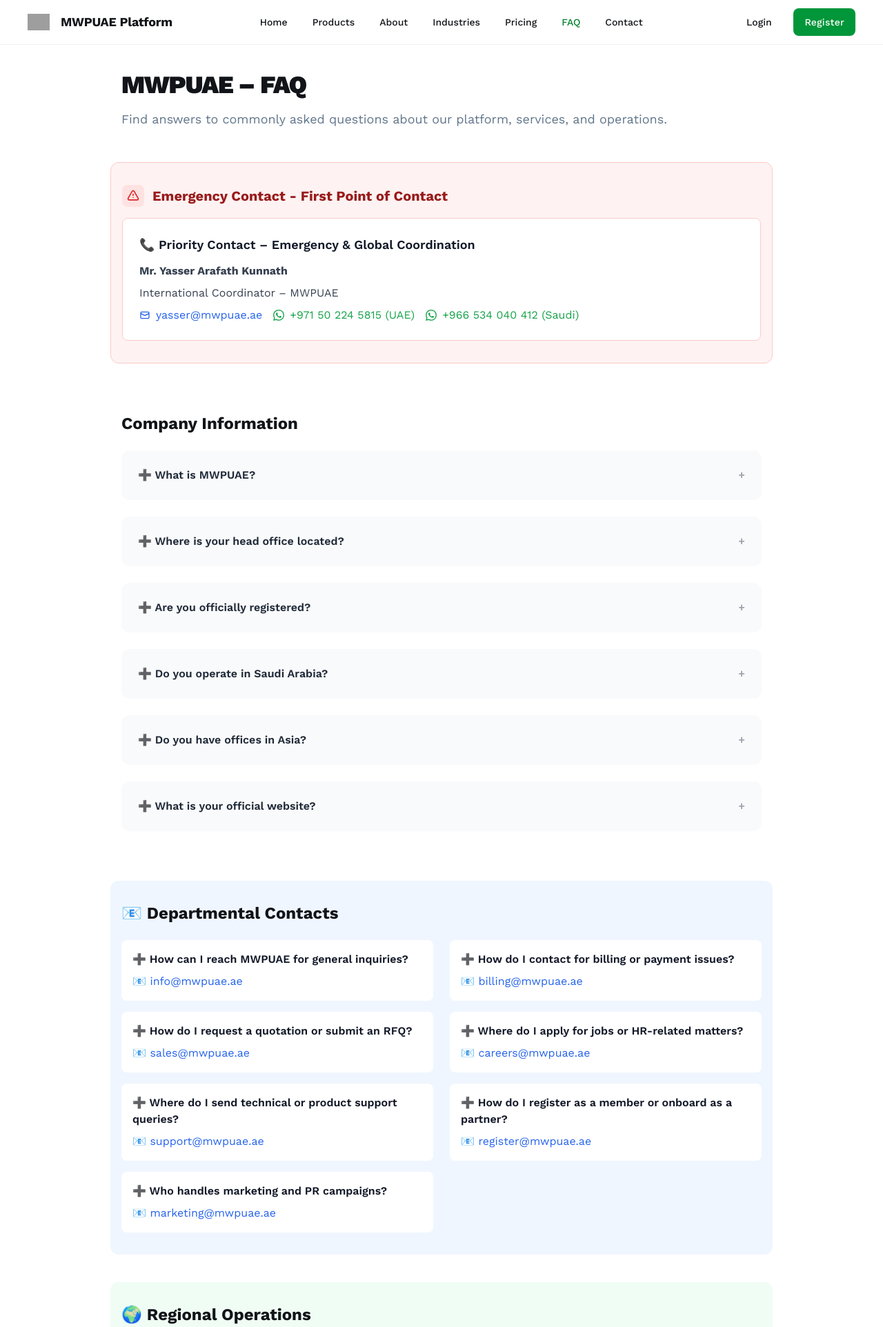
After one commit to suhaibpalli/m2w-platform, a Django app: page /faq/ in a window 1280 px wide. The commit adds this page. Shown: the top 1924 px of the page at 69% size. Run offline with Django 5.2, Linux system fonts and the light colour scheme; data that the repository does not hold is empty; some libraries are stand-ins or nearby versions; grey boxes are pictures that could not be loaded.

Commit message:
Added FAQs

```diff
--- a/core/urls.py
+++ b/core/urls.py
@@ -9,4 +9,5 @@ urlpatterns = [
     path('industries/', views.IndustriesView.as_view(), name='industries'),
     path('pricing/', views.PricingView.as_view(), name='pricing'),
     path('contact/', views.ContactView.as_view(), name='contact'),
+    path('faq/', views.faq, name='faq'),
 ]
--- a/core/views.py
+++ b/core/views.py
@@ -104,3 +104,9 @@ class ContactView(TemplateView):
             context = self.get_context_data(**kwargs)
             context['form'] = form
             return self.render_to_response(context)
+
+def faq(request):
+    """FAQ page view"""
+    return render(request, 'core/faq.html', {
+        'page_title': 'Frequently Asked Questions'
+    })
--- a/templates/accounts/register.html
+++ b/templates/accounts/register.html
@@ -29,7 +29,7 @@
         <!-- Header -->
         <div class="text-center mb-8">
             <h1 class="text-3xl font-bold text-gray-900 mb-2">Join MWPUAE Platform</h1>
-            <p class="text-gray-600">Unified access for all companies - $30/month flat rate</p>
+            <p class="text-gray-600">Unified access for all companies - $29 flat rate</p>
             <div class="mt-4 inline-flex items-center px-4 py-2 bg-green-50 border border-green-200 rounded-lg">
                 <span class="text-green-800 text-sm font-medium">✓ One platform for manufacturers, traders, buyers, sellers, and distributors</span>
             </div>
@@ -207,8 +207,8 @@
                                 <p class="text-blue-700 text-sm">Full platform access - place orders, list products, access all categories</p>
                             </div>
                             <div class="text-right">
-                                <div class="text-3xl font-bold text-blue-900">$30</div>
-                                <div class="text-blue-700 text-sm">per month</div>
+                                <div class="text-3xl font-bold text-blue-900">$29</div>
+                                <div class="text-blue-700 text-sm">per year</div>
                             </div>
                         </div>
                     </div>
--- a/templates/base.html
+++ b/templates/base.html
@@ -129,6 +129,7 @@
                 <a class="text-[#111418] text-sm font-medium leading-normal hover:text-primary-600 transition-colors {% if request.resolver_match.url_name == 'about' %}text-primary-600{% endif %}" href="{% url 'core:about' %}">About</a>
                 <a class="text-[#111418] text-sm font-medium leading-normal hover:text-primary-600 transition-colors {% if request.resolver_match.url_name == 'industries' %}text-primary-600{% endif %}" href="{% url 'core:industries' %}">Industries</a>
                 <a class="text-[#111418] text-sm font-medium leading-normal hover:text-primary-600 transition-colors {% if request.resolver_match.url_name == 'pricing' %}text-primary-600{% endif %}" href="{% url 'core:pricing' %}">Pricing</a>
+                <a class="text-[#111418] text-sm font-medium leading-normal hover:text-primary-600 transition-colors {% if request.resolver_match.url_name == 'faq' %}text-primary-600{% endif %}" href="{% url 'core:faq' %}">FAQ</a>
                 <a class="text-[#111418] text-sm font-medium leading-normal hover:text-primary-600 transition-colors {% if request.resolver_match.url_name == 'contact' %}text-primary-600{% endif %}" href="{% url 'core:contact' %}">Contact</a>
             </div>
         </div>
@@ -217,6 +218,7 @@
             <a href="{% url 'core:about' %}" class="block px-3 py-2 text-[#111418] hover:text-primary-600 rounded-lg">About</a>
             <a href="{% url 'core:industries' %}" class="block px-3 py-2 text-[#111418] hover:text-primary-600 rounded-lg">Industries</a>
             <a href="{% url 'core:pricing' %}" class="block px-3 py-2 text-[#111418] hover:text-primary-600 rounded-lg">Pricing</a>
+            <a href="{% url 'core:faq' %}" class="block px-3 py-2 text-[#111418] hover:text-primary-600 rounded-lg">FAQ</a>
             <a href="{% url 'core:contact' %}" class="block px-3 py-2 text-[#111418] hover:text-primary-600 rounded-lg">Contact</a>
         </div>
     </div>
@@ -291,6 +293,7 @@
                         <li><a href="{% url 'core:about' %}" class="text-[#60758a] hover:text-[#111418] transition-colors text-sm">About Us</a></li>
                         <li><a href="{% url 'core:industries' %}" class="text-[#60758a] hover:text-[#111418] transition-colors text-sm">Industries</a></li>
                         <li><a href="{% url 'core:pricing' %}" class="text-[#60758a] hover:text-[#111418] transition-colors text-sm">Pricing</a></li>
+                        <li><a href="{% url 'core:faq' %}" class="text-[#60758a] hover:text-[#111418] transition-colors text-sm">FAQ</a></li>
                     </ul>
                 </div>
 
--- a/templates/core/contact.html
+++ b/templates/core/contact.html
@@ -69,9 +69,7 @@
                                 Business Hours
                             </h3>
                             <div class="space-y-1 text-gray-600">
-                                <p>Monday - Friday: 9 AM - 6 PM</p>
-                                <p>Saturday: 10 AM - 4 PM</p>
-                                <p>Sunday: Closed</p>
+                                <p>We are available 24/7. You can contact us anytime!</p>
                             </div>
                         </div>
 
--- /dev/null
+++ b/templates/core/faq.html
@@ -0,0 +1,228 @@
+{% extends 'base.html' %}
+
+{% block title %}Frequently Asked Questions - MWPUAE Platform{% endblock %}
+
+{% block content %}
+<div class="relative flex size-full min-h-screen flex-col bg-white">
+    <div class="layout-container flex h-full grow flex-col">
+        <div class="px-4 lg:px-10 flex flex-1 justify-center py-5">
+            <div class="layout-content-container flex flex-col max-w-[960px] flex-1">
+
+                <!-- Header -->
+                <div class="flex flex-wrap justify-between gap-3 p-4 mb-8">
+                    <div class="flex min-w-72 flex-col gap-3">
+                        <h1 class="text-[#111418] text-4xl font-black leading-tight tracking-[-0.033em]">MWPUAE – FAQ</h1>
+                        <p class="text-[#60758a] text-lg font-normal leading-relaxed">
+                            Find answers to commonly asked questions about our platform, services, and operations.
+                        </p>
+                    </div>
+                </div>
+
+                <!-- Emergency Contact Section -->
+                <div class="px-4 py-8 bg-red-50 rounded-xl mb-10 border border-red-200">
+                    <div class="flex items-center gap-3 mb-4">
+                        <div class="w-8 h-8 bg-red-100 rounded-lg flex items-center justify-center">
+                            <svg class="w-5 h-5 text-red-600" fill="none" stroke="currentColor" viewBox="0 0 24 24">
+                                <path stroke-linecap="round" stroke-linejoin="round" stroke-width="2" d="M12 9v2m0 4h.01m-6.938 4h13.856c1.54 0 2.502-1.667 1.732-3L13.732 4c-.77-1.333-2.694-1.333-3.464 0L3.34 16c-.77 1.333.192 3 1.732 3z"/>
+                            </svg>
+                        </div>
+                        <h2 class="text-xl font-bold text-red-800">Emergency Contact - First Point of Contact</h2>
+                    </div>
+                    <div class="bg-white p-6 rounded-lg border border-red-200">
+                        <h3 class="text-lg font-semibold text-gray-900 mb-3">📞 Priority Contact – Emergency & Global Coordination</h3>
+                        <div class="space-y-2">
+                            <p class="text-gray-700"><strong>Mr. Yasser Arafath Kunnath</strong></p>
+                            <p class="text-gray-700">International Coordinator – MWPUAE</p>
+                            <div class="flex flex-wrap gap-4 mt-3">
+                                <a href="mailto:yasser@mwpuae.ae" class="inline-flex items-center text-blue-600 hover:text-blue-800">
+                                    <svg class="w-4 h-4 mr-2" fill="none" stroke="currentColor" viewBox="0 0 24 24">
+                                        <path stroke-linecap="round" stroke-linejoin="round" stroke-width="2" d="M3 8l7.89 4.26a2 2 0 002.22 0L21 8M5 19h14a2 2 0 002-2V7a2 2 0 00-2-2H5a2 2 0 00-2 2v10a2 2 0 002 2z"/>
+                                    </svg>
+                                    yasser@mwpuae.ae
+                                </a>
+                                <a href="https://wa.me/971502245815" class="inline-flex items-center text-green-600 hover:text-green-800">
+                                    <svg class="w-4 h-4 mr-2" fill="currentColor" viewBox="0 0 24 24">
+                                        <path d="M17.472 14.382c-.297-.149-1.758-.867-2.03-.967-.273-.099-.471-.148-.67.15-.197.297-.767.966-.94 1.164-.173.199-.347.223-.644.075-.297-.15-1.255-.463-2.39-1.475-.883-.788-1.48-1.761-1.653-2.059-.173-.297-.018-.458.13-.606.134-.133.298-.347.446-.52.149-.174.198-.298.298-.497.099-.198.05-.371-.025-.52-.075-.149-.669-1.612-.916-2.207-.242-.579-.487-.5-.669-.51-.173-.008-.371-.01-.57-.01-.198 0-.52.074-.792.372-.272.297-1.04 1.016-1.04 2.479 0 1.462 1.065 2.875 1.213 3.074.149.198 2.096 3.2 5.077 4.487.709.306 1.262.489 1.694.625.712.227 1.36.195 1.871.118.571-.085 1.758-.719 2.006-1.413.248-.694.248-1.289.173-1.413-.074-.124-.272-.198-.57-.347m-5.421 7.403h-.004a9.87 9.87 0 01-5.031-1.378l-.361-.214-3.741.982.998-3.648-.235-.374a9.86 9.86 0 01-1.51-5.26c.001-5.45 4.436-9.884 9.888-9.884 2.64 0 5.122 1.03 6.988 2.898a9.825 9.825 0 012.893 6.994c-.003 5.45-4.437 9.884-9.885 9.884m8.413-18.297A11.815 11.815 0 0012.05 0C5.495 0 .16 5.335.157 11.892c0 2.096.547 4.142 1.588 5.945L.057 24l6.305-1.654a11.882 11.882 0 005.683 1.448h.005c6.554 0 11.89-5.335 11.893-11.893A11.821 11.821 0 0020.885 3.700"/>
+                                    </svg>
+                                    +971 50 224 5815 (UAE)
+                                </a>
+                                <a href="https://wa.me/966534040412" class="inline-flex items-center text-green-600 hover:text-green-800">
+                                    <svg class="w-4 h-4 mr-2" fill="currentColor" viewBox="0 0 24 24">
+                                        <path d="M17.472 14.382c-.297-.149-1.758-.867-2.03-.967-.273-.099-.471-.148-.67.15-.197.297-.767.966-.94 1.164-.173.199-.347.223-.644.075-.297-.15-1.255-.463-2.39-1.475-.883-.788-1.48-1.761-1.653-2.059-.173-.297-.018-.458.13-.606.134-.133.298-.347.446-.52.149-.174.198-.298.298-.497.099-.198.05-.371-.025-.52-.075-.149-.669-1.612-.916-2.207-.242-.579-.487-.5-.669-.51-.173-.008-.371-.01-.57-.01-.198 0-.52.074-.792.372-.272.297-1.04 1.016-1.04 2.479 0 1.462 1.065 2.875 1.213 3.074.149.198 2.096 3.2 5.077 4.487.709.306 1.262.489 1.694.625.712.227 1.36.195 1.871.118.571-.085 1.758-.719 2.006-1.413.248-.694.248-1.289.173-1.413-.074-.124-.272-.198-.57-.347m-5.421 7.403h-.004a9.87 9.87 0 01-5.031-1.378l-.361-.214-3.741.982.998-3.648-.235-.374a9.86 9.86 0 01-1.51-5.26c.001-5.45 4.436-9.884 9.888-9.884 2.64 0 5.122 1.03 6.988 2.898a9.825 9.825 0 012.893 6.994c-.003 5.45-4.437 9.884-9.885 9.884m8.413-18.297A11.815 11.815 0 0012.05 0C5.495 0 .16 5.335.157 11.892c0 2.096.547 4.142 1.588 5.945L.057 24l6.305-1.654a11.882 11.882 0 005.683 1.448h.005c6.554 0 11.89-5.335 11.893-11.893A11.821 11.821 0 0020.885 3.700"/>
+                                    </svg>
+                                    +966 534 040 412 (Saudi)
+                                </a>
+                            </div>
+                        </div>
+                    </div>
+                </div>
+
+                <!-- Company Information FAQ -->
+                <div class="px-4 py-8 mb-10">
+                    <h2 class="text-[#111418] text-2xl font-bold leading-tight mb-6">Company Information</h2>
+                    <div class="space-y-6">
+
+                        <!-- FAQ Item -->
+                        <details class="bg-gray-50 rounded-xl p-6 group">
+                            <summary class="font-semibold cursor-pointer flex justify-between items-center text-gray-800">
+                                ➕ What is MWPUAE?
+                                <span class="text-gray-400 group-open:rotate-45 transition-transform">+</span>
+                            </summary>
+                            <div class="mt-4 text-gray-600 leading-relaxed">
+                                MWPUAE stands for Metal Wood Plastic Technology FZC LLC, a UAE-based B2B platform for global sourcing, industrial trade, and supply chain solutions.
+                            </div>
+                        </details>
+
+                        <details class="bg-gray-50 rounded-xl p-6 group">
+                            <summary class="font-semibold cursor-pointer flex justify-between items-center text-gray-800">
+                                ➕ Where is your head office located?
+                                <span class="text-gray-400 group-open:rotate-45 transition-transform">+</span>
+                            </summary>
+                            <div class="mt-4 text-gray-600 leading-relaxed">
+                                <strong>Ajman, United Arab Emirates</strong><br>
+                                Office No. CWS-1V-176693, 26th Floor, Sheikh Khalifa Street, Rashideya 3, P.O. Box 4848
+                            </div>
+                        </details>
+
+                        <details class="bg-gray-50 rounded-xl p-6 group">
+                            <summary class="font-semibold cursor-pointer flex justify-between items-center text-gray-800">
+                                ➕ Are you officially registered?
+                                <span class="text-gray-400 group-open:rotate-45 transition-transform">+</span>
+                            </summary>
+                            <div class="mt-4 text-gray-600 leading-relaxed">
+                                <strong>Yes.</strong><br>
+                                Licence No.: 26228162188<br>
+                                VAT No.: 105015084400001
+                            </div>
+                        </details>
+
+                        <details class="bg-gray-50 rounded-xl p-6 group">
+                            <summary class="font-semibold cursor-pointer flex justify-between items-center text-gray-800">
+                                ➕ Do you operate in Saudi Arabia?
+                                <span class="text-gray-400 group-open:rotate-45 transition-transform">+</span>
+                            </summary>
+                            <div class="mt-4 text-gray-600 leading-relaxed">
+                                <strong>Yes.</strong> Our Saudi partner office, SLASA AL-INTAG, is based in Dammam.<br>
+                                CR No.: 2050213693<br>
+                                VAT No.: 311989274700003
+                            </div>
+                        </details>
+
+                        <details class="bg-gray-50 rounded-xl p-6 group">
+                            <summary class="font-semibold cursor-pointer flex justify-between items-center text-gray-800">
+                                ➕ Do you have offices in Asia?
+                                <span class="text-gray-400 group-open:rotate-45 transition-transform">+</span>
+                            </summary>
+                            <div class="mt-4 text-gray-600 leading-relaxed">
+                                <strong>Yes.</strong><br>
+                                • Hong Kong Office – Tuen Mun NT<br>
+                                • Mainland China Office – Yuyao, Ningbo
+                            </div>
+                        </details>
+
+                        <details class="bg-gray-50 rounded-xl p-6 group">
+                            <summary class="font-semibold cursor-pointer flex justify-between items-center text-gray-800">
+                                ➕ What is your official website?
+                                <span class="text-gray-400 group-open:rotate-45 transition-transform">+</span>
+                            </summary>
+                            <div class="mt-4 text-gray-600 leading-relaxed">
+                                Visit: <a href="https://www.mwpuae.ae" class="text-blue-600 hover:underline">www.mwpuae.ae</a>
+                            </div>
+                        </details>
+
+                    </div>
+                </div>
+
+                <!-- Contact Information -->
+                <div class="px-4 py-8 bg-blue-50 rounded-xl mb-10">
+                    <h2 class="text-[#111418] text-2xl font-bold leading-tight mb-6">📧 Departmental Contacts</h2>
+                    <div class="grid grid-cols-1 md:grid-cols-2 gap-6">
+
+                        <div class="space-y-4">
+                            <div class="bg-white p-4 rounded-lg">
+                                <h3 class="font-semibold text-gray-900 mb-2">➕ How can I reach MWPUAE for general inquiries?</h3>
+                                <a href="mailto:info@mwpuae.ae" class="text-blue-600 hover:underline">📧 info@mwpuae.ae</a>
+                            </div>
+
+                            <div class="bg-white p-4 rounded-lg">
+                                <h3 class="font-semibold text-gray-900 mb-2">➕ How do I request a quotation or submit an RFQ?</h3>
+                                <a href="mailto:sales@mwpuae.ae" class="text-blue-600 hover:underline">📧 sales@mwpuae.ae</a>
+                            </div>
+
+                            <div class="bg-white p-4 rounded-lg">
+                                <h3 class="font-semibold text-gray-900 mb-2">➕ Where do I send technical or product support queries?</h3>
+                                <a href="mailto:support@mwpuae.ae" class="text-blue-600 hover:underline">📧 support@mwpuae.ae</a>
+                            </div>
+
+                            <div class="bg-white p-4 rounded-lg">
+                                <h3 class="font-semibold text-gray-900 mb-2">➕ Who handles marketing and PR campaigns?</h3>
+                                <a href="mailto:marketing@mwpuae.ae" class="text-blue-600 hover:underline">📧 marketing@mwpuae.ae</a>
+                            </div>
+                        </div>
+
+                        <div class="space-y-4">
+                            <div class="bg-white p-4 rounded-lg">
+                                <h3 class="font-semibold text-gray-900 mb-2">➕ How do I contact for billing or payment issues?</h3>
+                                <a href="mailto:billing@mwpuae.ae" class="text-blue-600 hover:underline">📧 billing@mwpuae.ae</a>
+                            </div>
+
+                            <div class="bg-white p-4 rounded-lg">
+                                <h3 class="font-semibold text-gray-900 mb-2">➕ Where do I apply for jobs or HR-related matters?</h3>
+                                <a href="mailto:careers@mwpuae.ae" class="text-blue-600 hover:underline">📧 careers@mwpuae.ae</a>
+                            </div>
+
+                            <div class="bg-white p-4 rounded-lg">
+                                <h3 class="font-semibold text-gray-900 mb-2">➕ How do I register as a member or onboard as a partner?</h3>
+                                <a href="mailto:register@mwpuae.ae" class="text-blue-600 hover:underline">📧 register@mwpuae.ae</a>
+                            </div>
+                        </div>
+                    </div>
+                </div>
+
+                <!-- Regional Operations -->
+                <div class="px-4 py-8 bg-green-50 rounded-xl mb-10">
+                    <h2 class="text-[#111418] text-2xl font-bold leading-tight mb-6">🌍 Regional Operations</h2>
+                    <div class="grid grid-cols-1 md:grid-cols-2 gap-6">
+
+                        <div class="space-y-4">
+                            <div class="bg-white p-4 rounded-lg">
+                                <h3 class="font-semibold text-gray-900 mb-2">➕ Who oversees Saudi operations?</h3>
+                                <a href="mailto:gm@mwpuae.ae" class="text-blue-600 hover:underline">📧 gm@mwpuae.ae</a>
+                            </div>
+
+                            <div class="bg-white p-4 rounded-lg">
+                                <h3 class="font-semibold text-gray-900 mb-2">➕ Who is in charge of Middle East partner relations?</h3>
+                                <a href="mailto:nawaf@mwpuae.ae" class="text-blue-600 hover:underline">📧 nawaf@mwpuae.ae</a>
+                            </div>
+
+                            <div class="bg-white p-4 rounded-lg">
+                                <h3 class="font-semibold text-gray-900 mb-2">➕ Who manages China and East Asia operations?</h3>
+                                <a href="mailto:xu@mwpuae.ae" class="text-blue-600 hover:underline">📧 xu@mwpuae.ae</a> /
+                                <a href="mailto:nick@mwpuae.ae" class="text-blue-600 hover:underline">nick@mwpuae.ae</a>
+                            </div>
+                        </div>
+
+                        <div class="space-y-4">
+                            <div class="bg-white p-4 rounded-lg">
+                                <h3 class="font-semibold text-gray-900 mb-2">➕ Who manages Hong Kong operations?</h3>
+                                <a href="mailto:hk@mwpuae.ae" class="text-blue-600 hover:underline">📧 hk@mwpuae.ae</a>
+                            </div>
+
+                            <div class="bg-white p-4 rounded-lg">
+                                <h3 class="font-semibold text-gray-900 mb-2">➕ Where do I send China sourcing or intake requests?</h3>
+                                <a href="mailto:anythingfromchina@mwpuae.ae" class="text-blue-600 hover:underline">📧 anythingfromchina@mwpuae.ae</a>
+                            </div>
+
+                            <div class="bg-white p-4 rounded-lg">
+                                <h3 class="font-semibold text-gray-900 mb-2">➕ How do I reach the CEO's office?</h3>
+                                <a href="mailto:ceo@mwpuae.ae" class="text-blue-600 hover:underline">📧 ceo@mwpuae.ae</a>
+                            </div>
+                        </div>
+                    </div>
+                </div>
+
+            </div>
+        </div>
+    </div>
+</div>
+{% endblock %}
```
